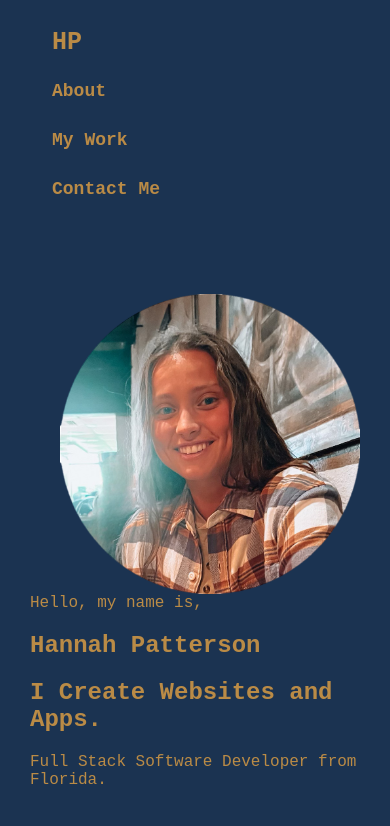
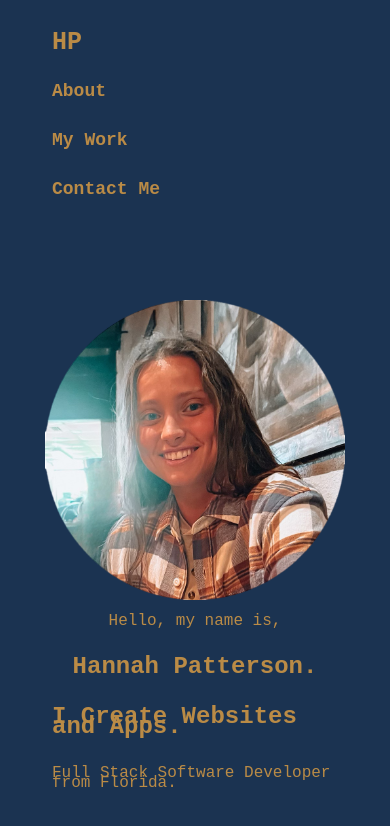
Before and after one commit to pattersonhn/Professional-Portfolio, a plain HTML site: page index.html in a window 390 px wide. Drawn offline with Linux system fonts and the light colour scheme.

Commit message:
test responsive layout

```diff
--- a/assets/style.css
+++ b/assets/style.css
@@ -12,7 +12,8 @@ body {
 
 section {
     font-family:'Courier New', Courier, monospace;
-    border: 10px;
+    padding: 12px;
+    line-height: 10px;
 }
 
 nav {
@@ -59,6 +60,20 @@ nav .links:hover {
     }
 }
 
+@media screen and (max-width: 415px) {
+    .intro {
+        display: flex;
+        align-items: center;
+        justify-content: center;
+        flex-wrap: wrap;
+        margin: 10px;
+    }
+    img {
+        width: 150px;
+    }
+
+}
+
 img {
     width: 300px;
     float: right;
--- a/index.html
+++ b/index.html
@@ -25,10 +25,14 @@
     <section class="intro">
         <img src="./assets/img.png">
         <p id="hi">Hello, my name is,</p>
-        <h1 id="hp">Hannah Patterson</h1>
+        <h1 id="hp">Hannah Patterson.</h1>
         <h1 id="hp2">I Create Websites and Apps.</h1>
         <p id="about">Full Stack Software Developer from Florida.</p>
     </section>
 
+    <section class="work">
+
+    </section>
+
 </body>
 </html>
```
Also changed, not shown: 1 other file.
